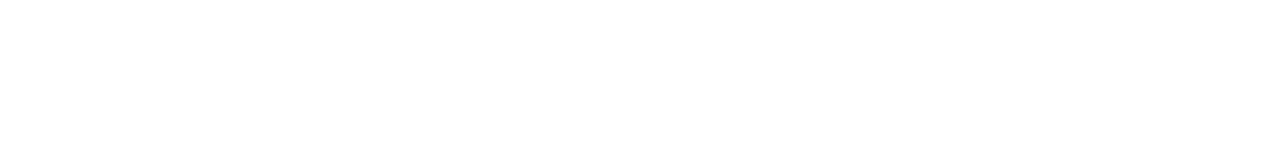
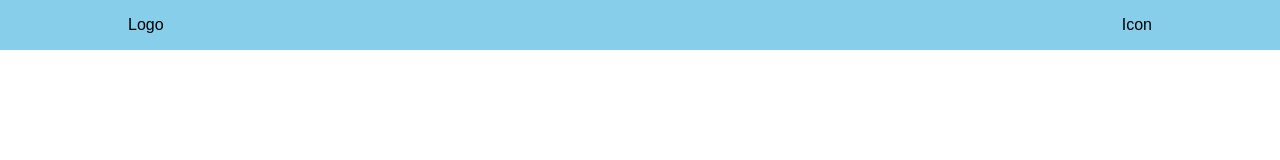
Before and after one commit to MassimilianoRocco/htmlcss-responsive-layout, a plain HTML site: page index.html in a window 1280 px wide. Drawn offline with Linux system fonts and the light colour scheme.

Commit message:
Added: Header-Layout

```diff
--- a/css/style.css
+++ b/css/style.css
@@ -1,5 +1,55 @@
-*{
+/*************************************************
+    GENERAL STYLES
+ *************************************************/
+
+ *{
     padding: 0;
     margin: 0;
     box-sizing: border-box;
 }
+
+body{
+    font-family: sans-serif;
+}
+
+img{
+    max-width: 100%;
+}
+
+.flex{
+    display: flex;
+}
+.flex-c{
+    display: flex;
+    justify-content: center;
+    align-items: center;
+}
+
+.bg-blue{
+    background-color: skyblue;
+}
+
+/************************************************
+    UTILITIES
+ ************************************************/
+
+/* LAYOUT */
+
+.boxed{
+    width: 80%;
+    margin: auto;
+}
+
+
+
+
+/************************************************
+    SITE SECTIONS
+ ************************************************/
+
+/* HEADER */
+
+.h-container{
+    justify-content: space-between;
+    padding: 1rem 0;
+}
--- a/index.html
+++ b/index.html
@@ -3,9 +3,19 @@
 <head>
     <meta charset="UTF-8">
     <meta name="viewport" content="width=device-width, initial-scale=1.0">
+    <link  rel="stylesheet" href="./css/style.css">
     <title>htmlcss-responsive-layout</title>
 </head>
 <body>
 
+    <!-- HEADER -->
+    <header class="bg-blue">
+        <div class="h-container boxed flex">
+            <div>Logo</div>
+            <div>Icon</div>
+        </div>
+    </header>
+
+
 </body>
 </html>
```
